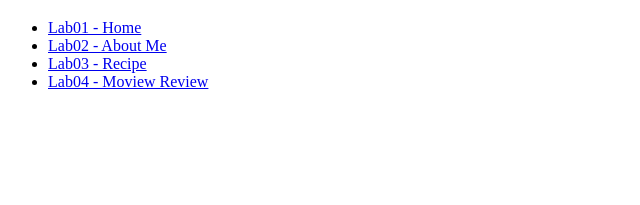
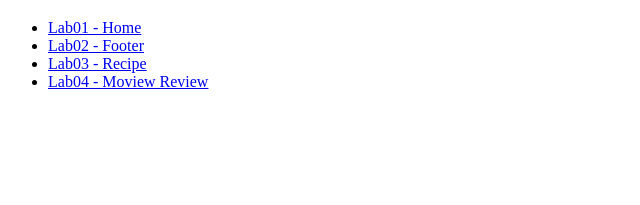
Before and after one commit to Binipro/Binipro.github.io, a plain HTML site: page index.html in a window 1280 px wide. Shown: the part 269-474 px from the top of the page, 0-640 px from the left. Drawn offline with Linux system fonts and the light colour scheme.

Commit message:
added homework2 footers

```diff
--- a/index.html
+++ b/index.html
@@ -21,7 +21,7 @@
                 <a href="#">Lab01 - Home</a>
             </li>
             <li>
-                <a href="./html/about.html">Lab02 - About Me</a>
+                <a href="./html/footer.html">Lab02 - Footer</a>
             </li>
             <li>
                 <a href="./html/recipe.html">Lab03 - Recipe</a>
```
